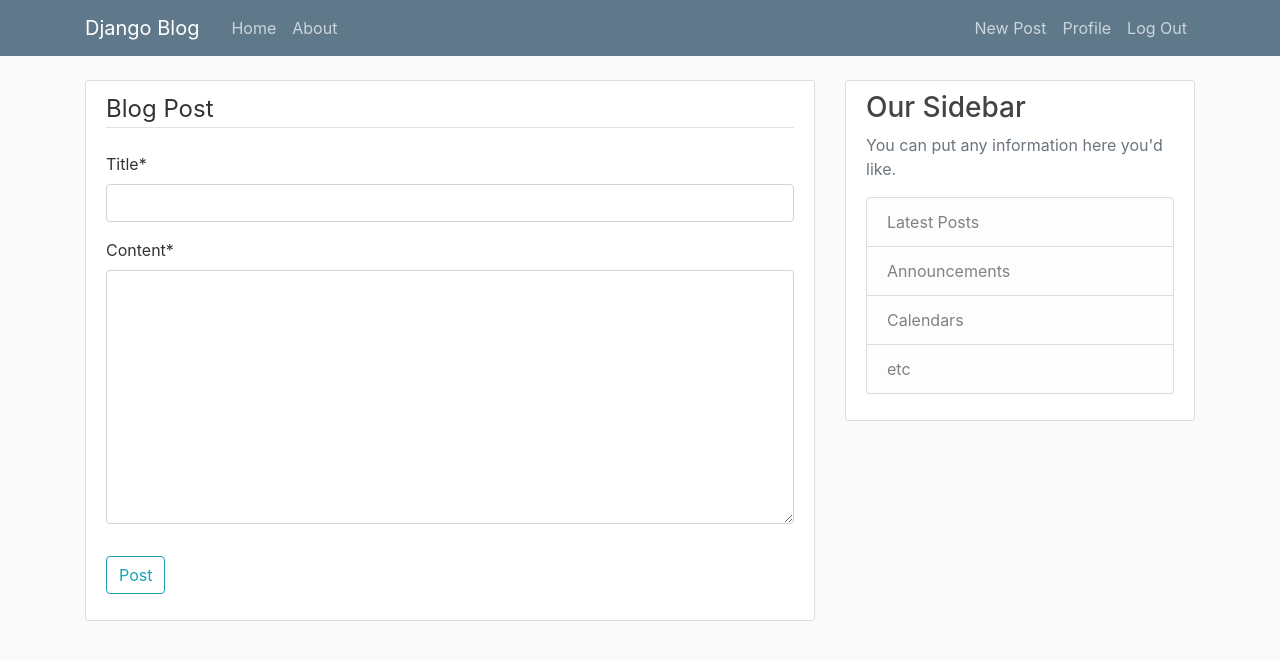
After one commit to Laptopcorei7/django_project, a Django app: page /post/new/ in a window 1280 px wide. The commit adds this page. Shown: the top 660 px of the page. Run offline with Django 4.2, Linux system fonts and the light colour scheme; a user stored in the database is signed in; some libraries are stand-ins or nearby versions.

Commit message:
Create, Update, Delete Posts

```diff
--- a/blog/models.py
+++ b/blog/models.py
@@ -1,6 +1,7 @@
 from django.db import models
 from django.utils import timezone
 from django.contrib.auth.models import User
+from django.urls import reverse
 
 
 class Post(models.Model):
@@ -11,3 +12,6 @@
 
     def __str__(self):
         return self.title
+
+    def get_absolute_url(self):
+        return reverse('post-detail', kwargs={'pk': self.pk})
--- a/blog/templates/blog/base.html
+++ b/blog/templates/blog/base.html
@@ -33,6 +33,7 @@
           <!-- Navbar Right Side -->
           <div class="navbar-nav">
             {% if user.is_authenticated %}
+            <a class="nav-item nav-link" href="{% url 'post-create' %}">New Post</a>
             <a class="nav-item nav-link" href="{% url 'profile' %}">Profile</a>
             <a class="nav-item nav-link" href="{% url 'logout' %}">Log Out</a>
             {% else %}
--- a/blog/templates/blog/home.html
+++ b/blog/templates/blog/home.html
@@ -11,7 +11,7 @@
       <a class="mr-2" href="#">{{ post.author }}</a>
       <small class="text-muted">{{ post.date_posted|date:"F d, Y" }}</small>
     </div>
-    <h2><a class="article-title" href="#">{{ post.title }}</a></h2>
+    <h2><a class="article-title" href="{% url 'post-detail' post.id %}">{{ post.title }}</a></h2>
     <p class="article-content">{{ post.content }}</p>
   </div>
 </article>
--- /dev/null
+++ b/blog/templates/blog/post_form.html
@@ -0,0 +1,18 @@
+{% extends 'blog/base.html' %}
+{% load crispy_forms_tags %}
+{% block content %}
+
+<div class="content-section">
+  <form method="POST">
+    {% csrf_token %}
+    <fieldset class="form-group">
+      <legend class="border-bottom mb-4">Blog Post</legend>
+      {{ form|crispy }}
+    </fieldset>
+    <div class="form-group">
+      <button class="btn btn-outline-info" type="submit">Post</button>
+    </div>
+  </form>
+</div>
+
+{% endblock content %}
--- a/blog/urls.py
+++ b/blog/urls.py
@@ -1,8 +1,20 @@
 from django.urls import path
+from .views import (
+    PostListView,
+    PostDetailView,
+    PostCreateView,
+    PostUpdateView,
+    PostDeleteView
+)
+
 
 from . import views
 
 urlpatterns = [
-    path('', views.home, name='blog-home'),
+    path('', PostListView.as_view(), name='blog-home'),
+    path('post/<int:pk>/', PostDetailView.as_view(), name='post-detail'),
+    path('post/new/', PostCreateView.as_view(), name='post-create'),
+    path('post/<int:pk>/update', PostUpdateView.as_view(), name='post-update'),
+    path('post/<int:pk>/delete', PostDeleteView.as_view(), name='post-delete'),
     path('about/', views.about, name='blog-about'),
 ]
--- a/blog/views.py
+++ b/blog/views.py
@@ -1,4 +1,12 @@
 from django.shortcuts import render
+from django.contrib.auth.mixins import LoginRequiredMixin, UserPassesTestMixin
+from django.views.generic import (
+    ListView,
+    DetailView,
+    CreateView,
+    UpdateView,
+    DeleteView
+)
 from .models import Post
 
 
@@ -9,5 +17,51 @@
     return render(request, 'blog/home.html', context)
 
 
+class PostListView(ListView):
+    model = Post
+    template_name = 'blog/home.html'  # <app>/<model>_<viewtype>.html
+    context_object_name = 'posts'
+    ordering = ['-date_posted']
+
+
+class PostDetailView(DetailView):
+    model = Post
+
+
+class PostCreateView(LoginRequiredMixin, CreateView):
+    model = Post
+    fields = ['title', 'content']
+
+    def form_valid(self, form):
+        form.instance.author = self.request.user
+        return super().form_valid(form)
+
+
+class PostUpdateView(LoginRequiredMixin, UserPassesTestMixin, UpdateView):
+    model = Post
+    fields = ['title', 'content']
+
+    def form_valid(self, form):
+        form.instance.author = self.request.user
+        return super().form_valid(form)
+
+    def test_func(self):
+        post = self.get_object()
+        if self.request.user == post.author:
+            return True
+        return False
+
+
+class PostDeleteView(LoginRequiredMixin, UserPassesTestMixin, DeleteView):
+    model = Post
+    success_url = '/'
+
+    def test_func(self):
+        post = self.get_object()
+        if self.request.user == post.author:
+            return True
+        return False
+
+
 def about(request):
     return render(request, 'blog/about.html', {'title': 'About'})
```
Also changed, not shown: blog/templates/blog/post_confirm_delete.html (added, +18 -0 lines), blog/templates/blog/post_detail.html (added, +23 -0 lines), db.sqlite3, media/default.jpg.
